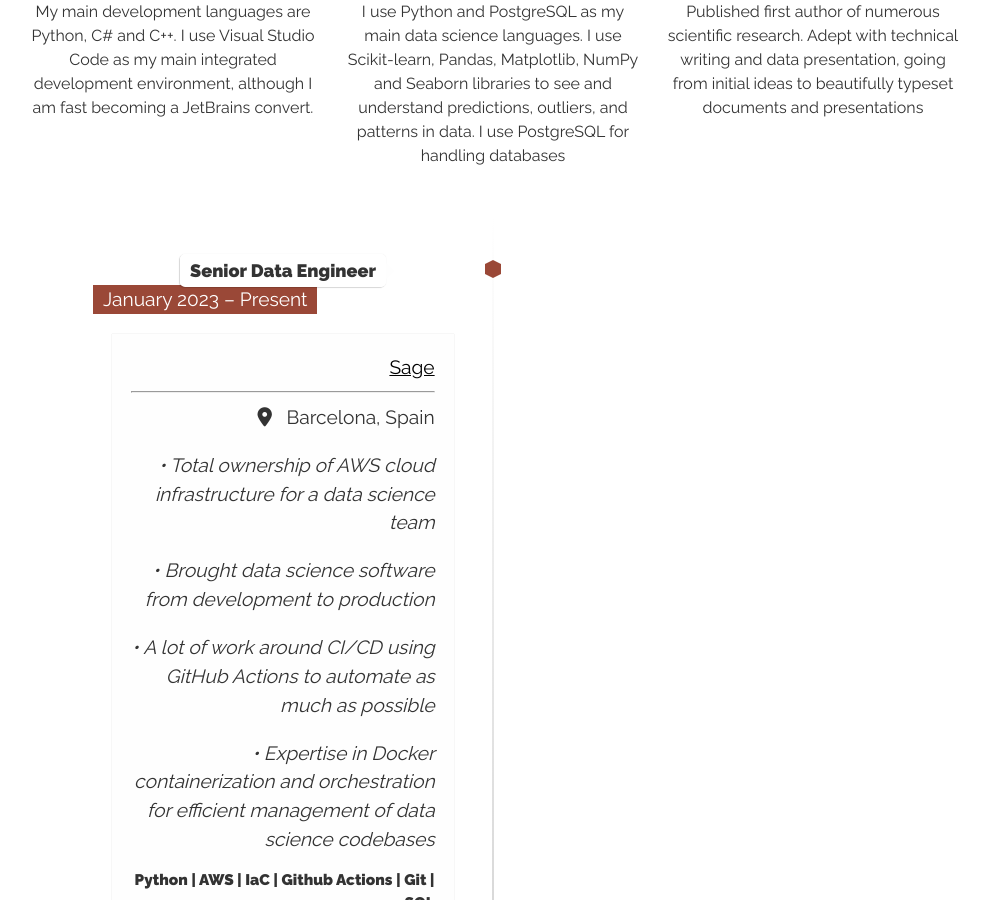
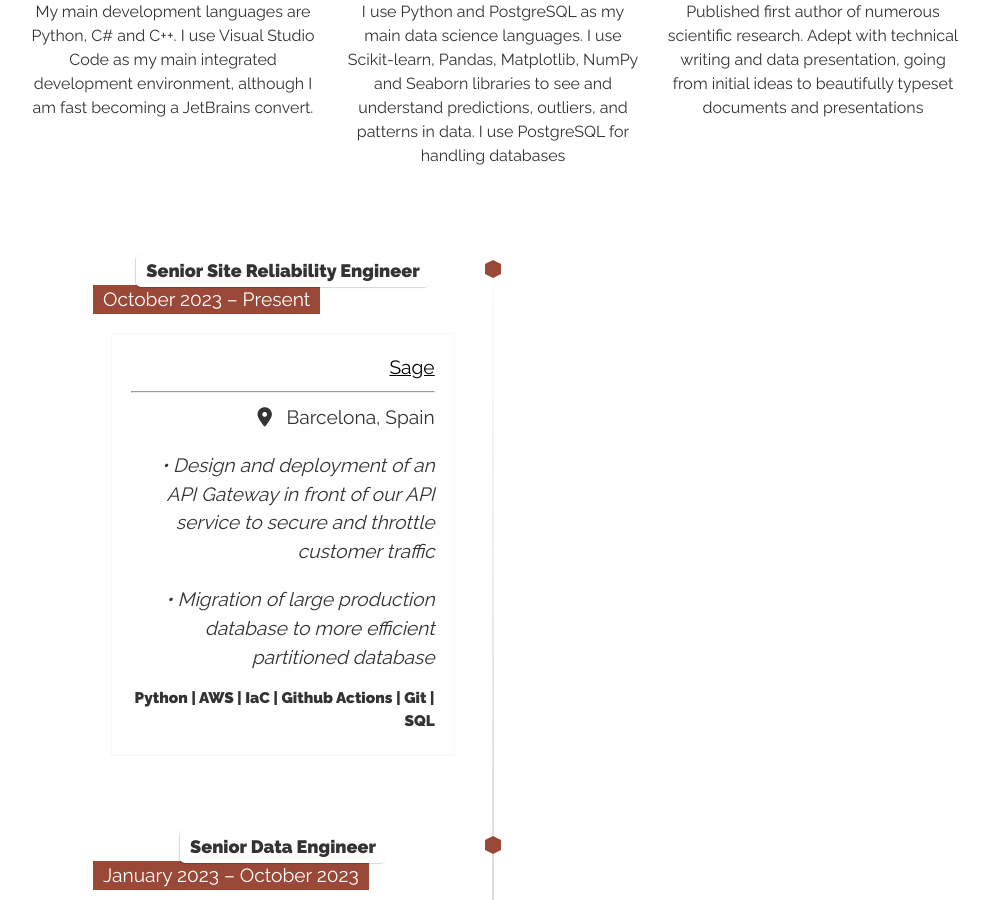
Before and after one commit to conanmercer/conanmercer.github.io, a Jekyll site: the page built from index.html, in a window 1280 px wide and 900 px high, scrolled down 1083 px. Shown: the whole window, without its empty margins (147-1135 px from the left). Built offline with Jekyll 4.4.1, drawn with Linux system fonts in a browser that asks for light colours; nearby versions of some CDN libraries; some web fonts are replaced.

Commit message:
update, cv

```diff
--- a/_includes/curriculum.html
+++ b/_includes/curriculum.html
@@ -1,4 +1,26 @@
 <ul class="timeline">
+
+  <!-- Item 15 -->
+  <li>
+    <div class="direction-l">
+      <div class="flag-wrapper">
+        <span class="hexa"></span>
+        <span class="flag">Senior Site Reliability Engineer</span>
+        <span class="time-wrapper"><span class="time">October 2023 – Present</span></span>
+      </div>
+      <div class="desc">
+        <a href="https://www.sage.com/en-gb" target="_blank">Sage</a>
+        <hr>
+        <i class="icon fas fa-map-marker-alt"></i> &nbsp; Barcelona, Spain
+        <p class="subDetails"> <span>&#8226;</span> Design and deployment of an API Gateway in front of our API service
+          to secure and throttle customer traffic</a></p>
+        <p class="subDetails"> <span>&#8226;</span> Migration of large production database to more efficient partitioned database </a>
+        </p>
+        <p class="subTags">Python | AWS | IaC | Github Actions | Git | SQL </a></p>
+      </div>
+    </div>
+  </li>
+
 
   <!-- Item 14 -->
   <li>
@@ -6,15 +28,18 @@
       <div class="flag-wrapper">
         <span class="hexa"></span>
         <span class="flag">Senior Data Engineer</span>
-          <span class="time-wrapper"><span class="time">January 2023 – Present</span></span>
+        <span class="time-wrapper"><span class="time">January 2023 – October 2023</span></span>
       </div>
       <div class="desc">
         <a href="https://www.sage.com/en-gb" target="_blank">Sage</a>
         <hr>
         <i class="icon fas fa-map-marker-alt"></i> &nbsp; Barcelona, Spain
-          <p class="subDetails"> <span>&#8226;</span> Total ownership of AWS cloud infrastructure for a data science team</a></p>
-          <p class="subDetails"> <span>&#8226;</span> Brought data science software from development to production </a></p>
-          <p class="subDetails"> <span>&#8226;</span> A lot of work around CI/CD using GitHub Actions to automate as much as possible</a></p>
+        <p class="subDetails"> <span>&#8226;</span> Total ownership of AWS cloud infrastructure for a data science
+          team</a></p>
+        <p class="subDetails"> <span>&#8226;</span> Brought data science software from development to production </a>
+        </p>
+        <p class="subDetails"> <span>&#8226;</span> A lot of work around CI/CD using GitHub Actions to automate as much
+          as possible</a></p>
         <p class="subDetails"> <span>&#8226;</span> Expertise in Docker containerization and orchestration for efficient
           management of data science codebases</a></p>
         <p class="subTags">Python | AWS | IaC | Github Actions | Git | SQL </a></p>
```
Lines whose indentation alone changed are shown as unchanged.
